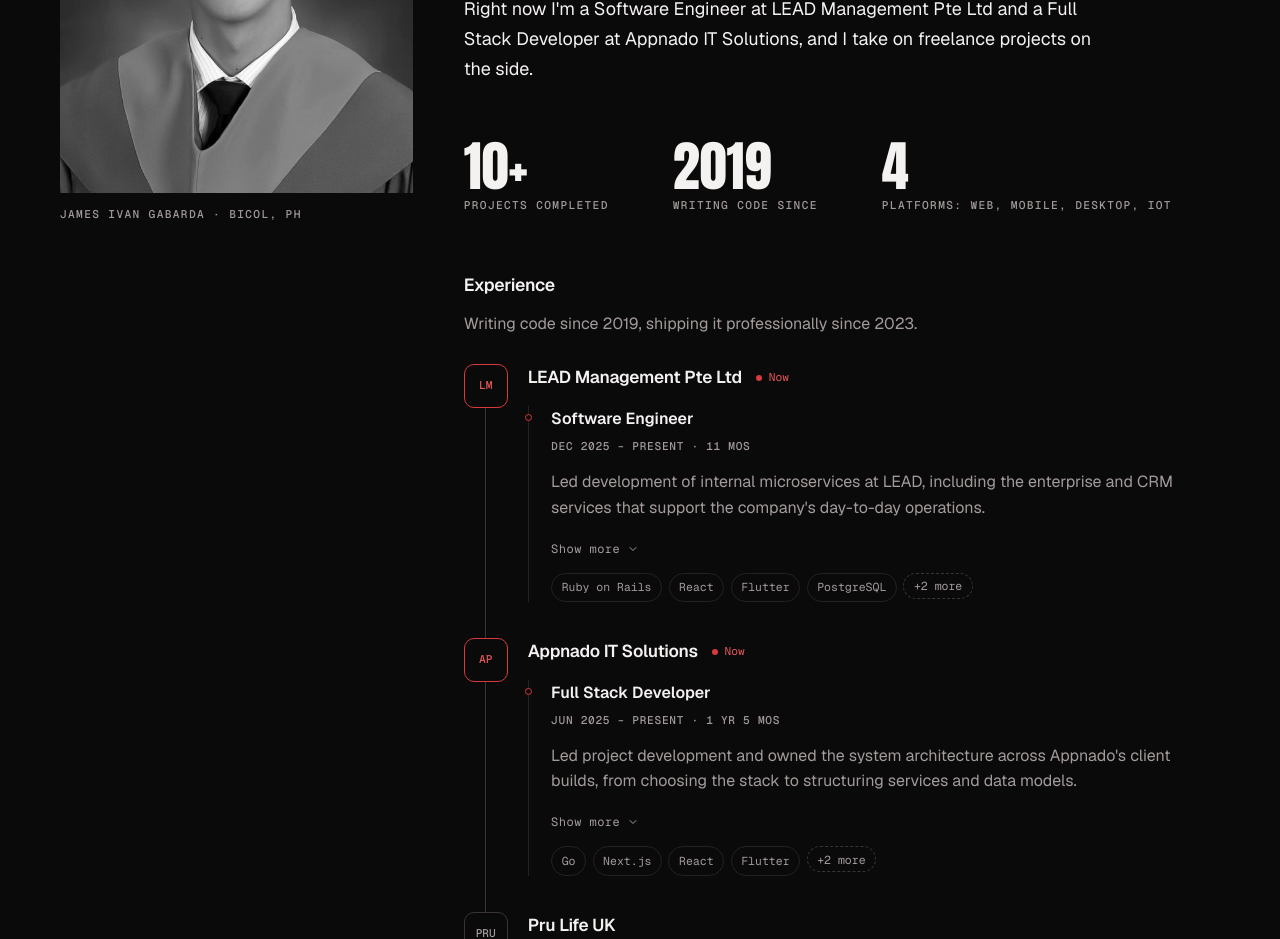
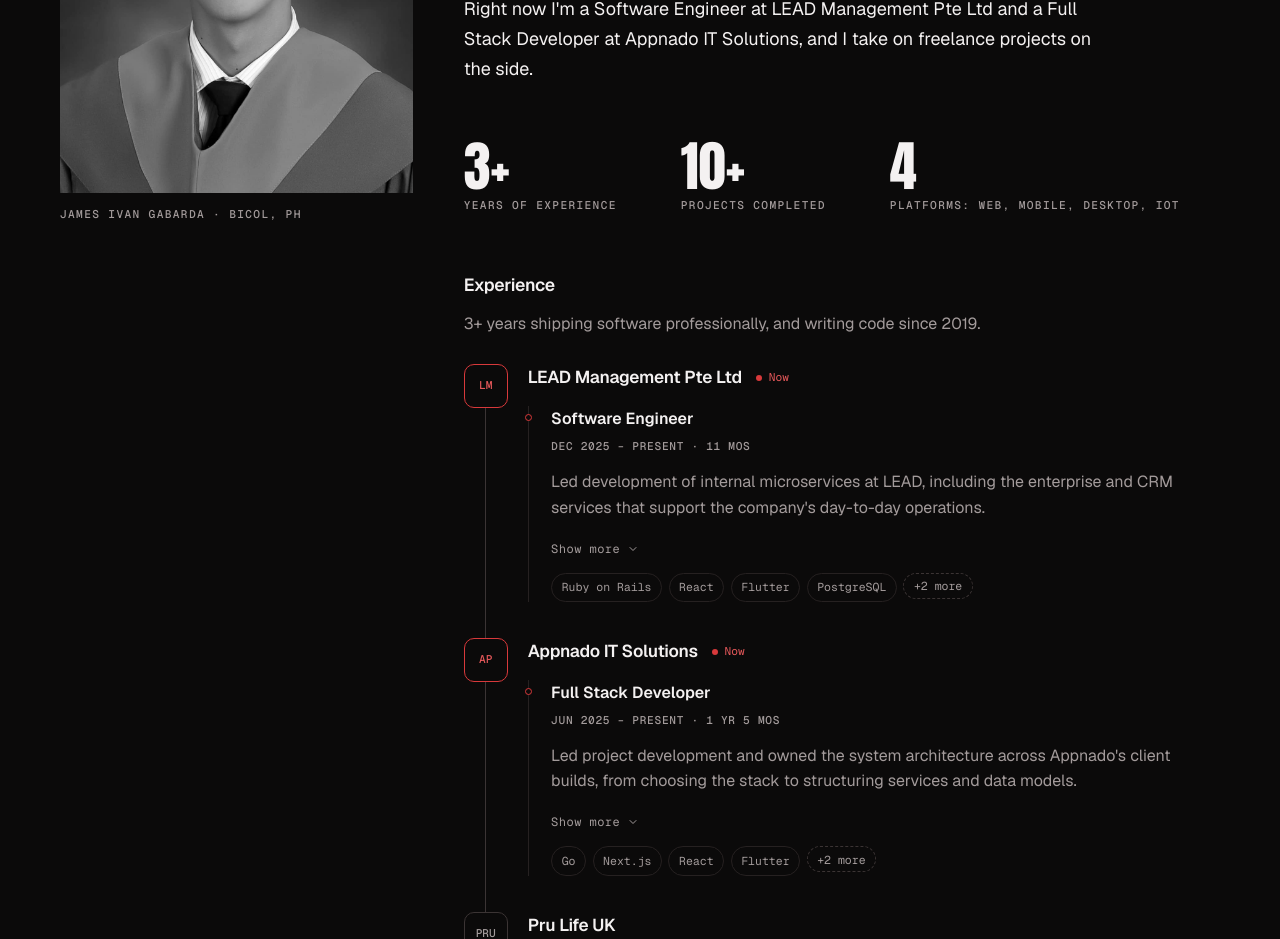
Before and after one commit to jigabarda/Portfoliov4, a Next.js app: page / in a window 1280 px wide. Shown: the part 5860-6799 px from the top of the page. Built offline with nearby package versions, Linux system fonts and the light colour scheme.

Commit message:
content(about): show 3+ years of experience in the stats and experience lede

```diff
--- a/src/content/site.ts
+++ b/src/content/site.ts
@@ -23,11 +23,11 @@ export const site = {
     "Right now I'm a Software Engineer at LEAD Management Pte Ltd and a Full Stack Developer at Appnado IT Solutions, and I take on freelance projects on the side.",
   ],
   stats: [
+    { label: "Years of experience", value: "3+" },
     { label: "Projects completed", value: "10+" },
-    { label: "Writing code since", value: "2019" },
     { label: "Platforms: web, mobile, desktop, IoT", value: "4" },
   ],
-  experienceLede: "Writing code since 2019, shipping it professionally since 2023.",
+  experienceLede: "3+ years shipping software professionally, and writing code since 2019.",
   certificates: [
     { label: "MERN Stack Bootcamp, Udemy", href: "https://udemy-certificate.s3.amazonaws.com/image/UC-f008d853-c296-4f81-9358-4c9f51df5a01.jpg?v=1755337118000", external: true },
     { label: "Foundations of Web Development, Udemy", href: "https://udemy-certificate.s3.amazonaws.com/image/UC-e38cebd7-e5c9-4c4d-bc92-5e01f8fbdfdf.jpg?v=1733299197000", external: true },
```
